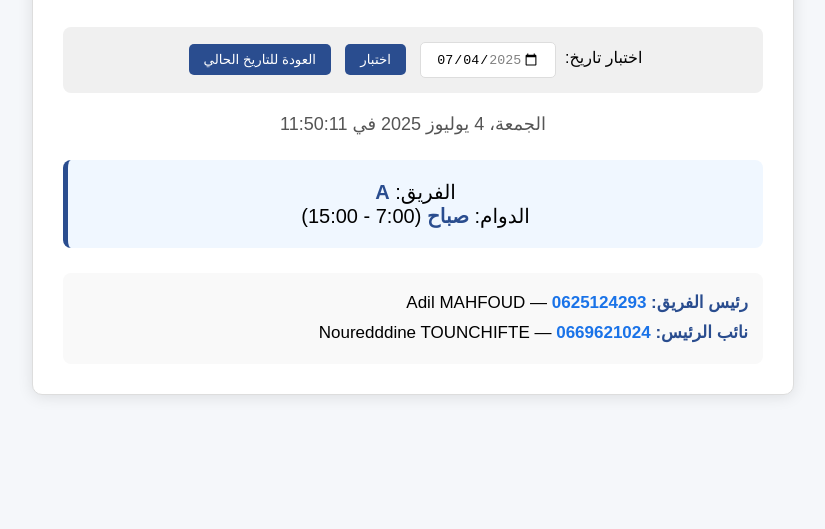
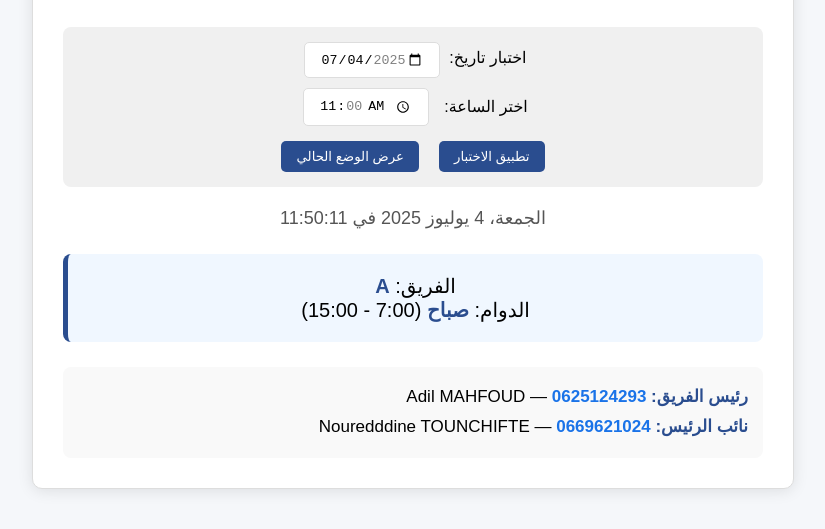
Before and after one commit to moh2982004/shift-schedule2, a plain HTML site: page index.html in a window 1280 px wide. Shown: the part 113-642 px from the top of the page, without its empty margins (227-1052 px from the left). Drawn offline with Linux system fonts and the light colour scheme.

Commit message:
Update index.html

```diff
--- a/index.html
+++ b/index.html
@@ -5,6 +5,7 @@
   <meta name="viewport" content="width=device-width, initial-scale=1.0">
   <title>نظام المناوبات - 2025</title>
   <style>
+    /* إعدادات التصميم العامة - محمد العبد */
     body {
       font-family: Arial, sans-serif;
       direction: rtl;
@@ -65,7 +66,14 @@
       background: #f0f0f0;
       border-radius: 8px;
     }
-    input[type="date"], button {
+    .time-control {
+      margin-top: 10px;
+      display: flex;
+      align-items: center;
+      justify-content: center;
+      gap: 10px;
+    }
+    input[type="date"], input[type="time"], button {
       padding: 8px 15px;
       margin: 0 5px;
       border-radius: 5px;
@@ -76,20 +84,36 @@
       color: white;
       border: none;
       cursor: pointer;
+      transition: background 0.3s;
     }
     button:hover {
       background: #1d3a6b;
+    }
+    .button-group {
+      margin-top: 15px;
+      display: flex;
+      justify-content: center;
+      gap: 10px;
     }
   </style>
 </head>
 <body>
   <div class="card">
     <h1>الفريق المناوب حاليًا</h1>
+    <!-- أدوات التحكم في الوقت - محمد العبد -->
     <div class="controls">
-      <label for="testDate">اختبار تاريخ:</label>
-      <input type="date" id="testDate" min="2025-01-01" max="2025-12-31">
-      <button onclick="testSpecificDate()">اختبار</button>
-      <button onclick="resetToCurrent()">العودة للتاريخ الحالي</button>
+      <div>
+        <label for="testDate">اختبار تاريخ:</label>
+        <input type="date" id="testDate" min="2025-01-01" max="2025-12-31">
+      </div>
+      <div class="time-control">
+        <label for="testTime">اختر الساعة:</label>
+        <input type="time" id="testTime" step="3600">
+      </div>
+      <div class="button-group">
+        <button onclick="testSpecificDate()">تطبيق الاختبار</button>
+        <button onclick="resetToCurrent()">عرض الوضع الحالي</button>
+      </div>
     </div>
     <p id="nowTime"></p>
     <div id="result">جاري التحميل...</div>
@@ -97,97 +121,54 @@
   </div>
 
   <script>
-    // بيانات الفرق
+    // معلومات الفرق المناوبة - إعداد محمد العبد
     const teamDetails = {
-      "A": {
-        chief: "Adil MAHFOUD",
-        chiefPhone: "0625124293",
-        vice: "Nouredddine TOUNCHIFTE",
-        vicePhone: "0669621024"
-      },
-      "B": {
-        chief: "Lhoucine ER-RAMY",
-        chiefPhone: "0661685788",
-        vice: "Mustapha ALAOUI",
-        vicePhone: "0619296879"
-      },
-      "C": {
-        chief: "Amine HACHKACH",
-        chiefPhone: "0625125027",
-        vice: "Mohamed ET-TAOUS",
-        vicePhone: "0666012883"
-      },
-      "D": {
-        chief: "Ismail LAMZAOUK",
-        chiefPhone: "0669627490",
-        vice: "Mouad TALHA",
-        vicePhone: "0666058611"
-      }
+      "A": { chief: "Adil MAHFOUD", chiefPhone: "0625124293", vice: "Nouredddine TOUNCHIFTE", vicePhone: "0669621024" },
+      "B": { chief: "Lhoucine ER-RAMY", chiefPhone: "0661685788", vice: "Mustapha ALAOUI", vicePhone: "0619296879" },
+      "C": { chief: "Amine HACHKACH", chiefPhone: "0625125027", vice: "Mohamed ET-TAOUS", vicePhone: "0666012883" },
+      "D": { chief: "Ismail LAMZAOUK", chiefPhone: "0669627490", vice: "Mouad TALHA", vicePhone: "0666058611" }
     };
 
-    // أوقات الدوام
+    // أوقات الدوام حسب النظام الداخلي - محمد العبد
     const shiftHours = {
       "صباح": { start: 7, end: 15 },
       "مساء": { start: 15, end: 23 },
       "ليل": { start: 23, end: 7 }
     };
 
-    // النمط الدوري 24 يوم (من 1 يوليو 2025)
+    // نمط التناوب المعتمد - إعداد محمد العبد
     const shiftPattern = [
-      {"A": "صباح", "C": "ليل", "D": "مساء"},  // 1/7
-      {"A": "صباح", "C": "ليل", "D": "مساء"},  // 2/7
-      {"A": "صباح", "B": "ليل", "D": "مساء"},  // 3/7
-      {"A": "صباح", "B": "ليل", "D": "مساء"},  // 4/7
-      {"A": "صباح", "B": "ليل", "C": "مساء"},  // 5/7
-      {"A": "صباح", "B": "ليل", "C": "مساء"},  // 6/7
-      {"B": "ليل", "C": "مساء", "D": "صباح"},  // 7/7
-      {"B": "ليل", "C": "مساء", "D": "صباح"},  // 8/7
-      {"A": "ليل", "C": "مساء", "D": "صباح"},  // 9/7
-      {"A": "ليل", "C": "مساء", "D": "صباح"},  // 10/7
-      {"A": "ليل", "B": "مساء", "D": "صباح"},  // 11/7
-      {"A": "ليل", "B": "مساء", "D": "صباح"},  // 12/7
-      {"A": "ليل", "B": "مساء", "C": "صباح"},  // 13/7
-      {"A": "ليل", "B": "مساء", "C": "صباح"},  // 14/7
-      {"B": "مساء", "C": "صباح", "A": "ليل"},  // 15/7
-      {"B": "مساء", "C": "صباح", "A": "ليل"},  // 16/7
-      {"A": "مساء", "C": "صباح", "D": "ليل"},  // 17/7
-      {"A": "مساء", "C": "صباح", "D": "ليل"},  // 18/7
-      {"A": "مساء", "B": "صباح", "D": "ليل"},  // 19/7
-      {"A": "مساء", "B": "صباح", "D": "ليل"},  // 20/7
-      {"A": "مساء", "B": "صباح", "C": "ليل"},  // 21/7
-      {"A": "مساء", "B": "صباح", "C": "ليل"},  // 22/7
-      {"B": "صباح", "C": "ليل", "D": "مساء"},  // 23/7
-      {"B": "صباح", "C": "ليل", "D": "مساء"}   // 24/7
+      {"A": "صباح", "C": "ليل", "D": "مساء"}, {"A": "صباح", "C": "ليل", "D": "مساء"},
+      {"A": "صباح", "B": "ليل", "D": "مساء"}, {"A": "صباح", "B": "ليل", "D": "مساء"},
+      {"A": "صباح", "B": "ليل", "C": "مساء"}, {"A": "صباح", "B": "ليل", "C": "مساء"},
+      {"B": "ليل", "C": "مساء", "D": "صباح"}, {"B": "ليل", "C": "مساء", "D": "صباح"},
+      {"A": "ليل", "C": "مساء", "D": "صباح"}, {"A": "ليل", "C": "مساء", "D": "صباح"},
+      {"A": "ليل", "B": "مساء", "D": "صباح"}, {"A": "ليل", "B": "مساء", "D": "صباح"},
+      {"A": "ليل", "B": "مساء", "C": "صباح"}, {"A": "ليل", "B": "مساء", "C": "صباح"},
+      {"B": "مساء", "C": "صباح", "A": "ليل"}, {"B": "مساء", "C": "صباح", "A": "ليل"},
+      {"A": "مساء", "C": "صباح", "D": "ليل"}, {"A": "مساء", "C": "صباح", "D": "ليل"},
+      {"A": "مساء", "B": "صباح", "D": "ليل"}, {"A": "مساء", "B": "صباح", "D": "ليل"},
+      {"A": "مساء", "B": "صباح", "C": "ليل"}, {"A": "مساء", "B": "صباح", "C": "ليل"},
+      {"B": "صباح", "C": "ليل", "D": "مساء"}, {"B": "صباح", "C": "ليل", "D": "مساء"}
     ];
 
-    // تاريخ بداية النمط
-    const patternStartDate = new Date(2025, 6, 1); // 1 يوليو 2025
-   // بحمد الله وتوفيقه، تنجح هذه المحاولة البسيطة ل محمد العبد في برمجة هذه الصفحة  أتمنى أن تساعد هذه الصفحة زملاء العمال في عملهم وأن تسهل عليهم ولو قليلا. شكرا جزيلا.
-    // إنشاء جدول المناوبات
+    const patternStartDate = new Date(2025, 6, 1); // بداية النمط 1 يوليوز - محمد العبد
+    let isTestingMode = false;
+    let updateInterval;
+
+    // توليد جدول التناوب لكامل السنة - محمد العبد
     function generateSchedule() {
       const schedule = {};
-      const startDate = new Date(2025, 0, 1); // 1 يناير 2025
-      const endDate = new Date(2025, 11, 31); // 31 ديسمبر 2025
-
+      const startDate = new Date(2025, 0, 1);
+      const endDate = new Date(2025, 11, 31);
       for (let date = new Date(startDate); date <= endDate; date.setDate(date.getDate() + 1)) {
         const dateKey = formatDate(date);
-
-        // حساب الفرق بالأيام من بداية النمط
         const diffDays = Math.floor((date - patternStartDate) / (1000 * 60 * 60 * 24));
-
-        if (diffDays >= 0) {
-          const patternIndex = diffDays % shiftPattern.length;
-          schedule[dateKey] = shiftPattern[patternIndex];
-        } else {
-          // الفترة قبل 1 يوليو 2025 (يمكن تعيينها كراحة أو نمط مختلف)
-          schedule[dateKey] = {"A": "راحة", "B": "راحة", "C": "راحة", "D": "راحة"};
-        }
+        schedule[dateKey] = (diffDays >= 0) ? shiftPattern[diffDays % shiftPattern.length] : {"A":"راحة","B":"راحة","C":"راحة","D":"راحة"};
       }
-
       return schedule;
     }
 
-    // تنسيق التاريخ
     function formatDate(date) {
       const year = date.getFullYear();
       const month = String(date.getMonth() + 1).padStart(2, '0');
@@ -195,7 +176,7 @@
       return `${year}-${month}-${day}`;
     }
 
-    // العثور على الفريق النشط
+    // تحديد الفريق النشط بناءً على الساعة - محمد العبد
     function findActiveTeam(now, schedule) {
       const hour = now.getHours();
       const currentDateKey = formatDate(now);
@@ -203,28 +184,19 @@
       prevDate.setDate(prevDate.getDate() - 1);
       const prevDateKey = formatDate(prevDate);
 
-      // البحث في يوم اليوم
       if (schedule[currentDateKey]) {
         for (const [team, shift] of Object.entries(schedule[currentDateKey])) {
           if (shift === "راحة") continue;
-
           const { start, end } = shiftHours[shift];
-
-          if (start < end) {
-            if (hour >= start && hour < end) return { team, shift };
-          } else {
-            if (hour >= start || hour < end) return { team, shift };
+          if (start < end ? (hour >= start && hour < end) : (hour >= start || hour < end)) {
+            return { team, shift };
           }
         }
       }
 
-      // البحث في اليوم السابق (للنوبات الليلية)
       if (schedule[prevDateKey]) {
         for (const [team, shift] of Object.entries(schedule[prevDateKey])) {
-          if (shift !== "ليل") continue;
-
-          const { start, end } = shiftHours[shift];
-          if (hour >= start || hour < end) {
+          if (shift === "ليل" && (hour >= shiftHours[shift].start || hour < shiftHours[shift].end)) {
             return { team, shift };
           }
         }
@@ -233,21 +205,12 @@
       return null;
     }
 
-    // تحديث العرض
     function updateDisplay(now = new Date()) {
       const schedule = generateSchedule();
-
-      // عرض التاريخ والوقت
       document.getElementById("nowTime").textContent = now.toLocaleString("ar-MA", {
-        weekday: 'long',
-        year: 'numeric',
-        month: 'long',
-        day: 'numeric',
-        hour: '2-digit',
-        minute: '2-digit',
-        second: '2-digit'
+        weekday: 'long', year: 'numeric', month: 'long', day: 'numeric',
+        hour: '2-digit', minute: '2-digit', second: '2-digit'
       });
-
       const activeTeam = findActiveTeam(now, schedule);
       const resultEl = document.getElementById("result");
       const teamInfoEl = document.getElementById("teamInfo");
@@ -255,49 +218,49 @@
       if (activeTeam) {
         const { team, shift } = activeTeam;
         const info = teamDetails[team];
-
-        resultEl.innerHTML = `
-          الفريق: <strong>${team}</strong><br>
-          الدوام: <strong>${shift}</strong> (${shiftHours[shift].start}:00 - ${shiftHours[shift].end}:00)
-        `;
-
-        teamInfoEl.innerHTML = `
-          <strong>رئيس الفريق:</strong> ${info.chief} — <a href="tel:${info.chiefPhone}">${info.chiefPhone}</a><br>
-          <strong>نائب الرئيس:</strong> ${info.vice} — <a href="tel:${info.vicePhone}">${info.vicePhone}</a>
-        `;
+        resultEl.innerHTML = `الفريق: <strong>${team}</strong><br>الدوام: <strong>${shift}</strong> (${shiftHours[shift].start}:00 - ${shiftHours[shift].end}:00)`;
+        teamInfoEl.innerHTML = `<strong>رئيس الفريق:</strong> ${info.chief} — <a href="tel:${info.chiefPhone}">${info.chiefPhone}</a><br>
+          <strong>نائب الرئيس:</strong> ${info.vice} — <a href="tel:${info.vicePhone}">${info.vicePhone}</a>`;
       } else {
         resultEl.textContent = "لا يوجد فريق يعمل حاليًا (وقت راحة)";
         teamInfoEl.innerHTML = "";
       }
     }
 
-    // اختبار تاريخ معين
     function testSpecificDate() {
       const dateInput = document.getElementById("testDate").value;
-      if (!dateInput) return;
-
+      const timeInput = document.getElementById("testTime").value;
+      if (!dateInput || !timeInput) return;
+      const [hours, minutes] = timeInput.split(':').map(Number);
       const date = new Date(dateInput);
-      const hour = prompt("أدخل الساعة (0-23):", new Date().getHours());
-      if (hour === null) return;
-
-      date.setHours(parseInt(hour) || 0);
+      date.setHours(hours, minutes || 0);
+      isTestingMode = true;
+      clearInterval(updateInterval);
       updateDisplay(date);
     }
 
-    // العودة للتاريخ الحالي
     function resetToCurrent() {
+      isTestingMode = false;
+      startUpdateInterval();
       updateDisplay();
     }
 
-    // التشغيل الأولي والتحديث الدوري
+    function startUpdateInterval() {
+      clearInterval(updateInterval);
+      updateInterval = setInterval(() => {
+        if (!isTestingMode) updateDisplay();
+      }, 1000);
+    }
+
+    // بدء التشغيل التلقائي عند تحميل الصفحة - محمد العبد
     document.addEventListener('DOMContentLoaded', function() {
-      // تعيين تاريخ اليوم كقيمة افتراضية في حقل الاختبار
-      const today = new Date().toISOString().split('T')[0];
-      document.getElementById("testDate").value = today;
-
+      const now = new Date();
+      document.getElementById("testDate").valueAsDate = now;
+      document.getElementById("testTime").value = `${String(now.getHours()).padStart(2, '0')}:00`;
       updateDisplay();
-      setInterval(updateDisplay, 1000);
+      startUpdateInterval();
     });
   </script>
+
 </body>
 </html>
```
